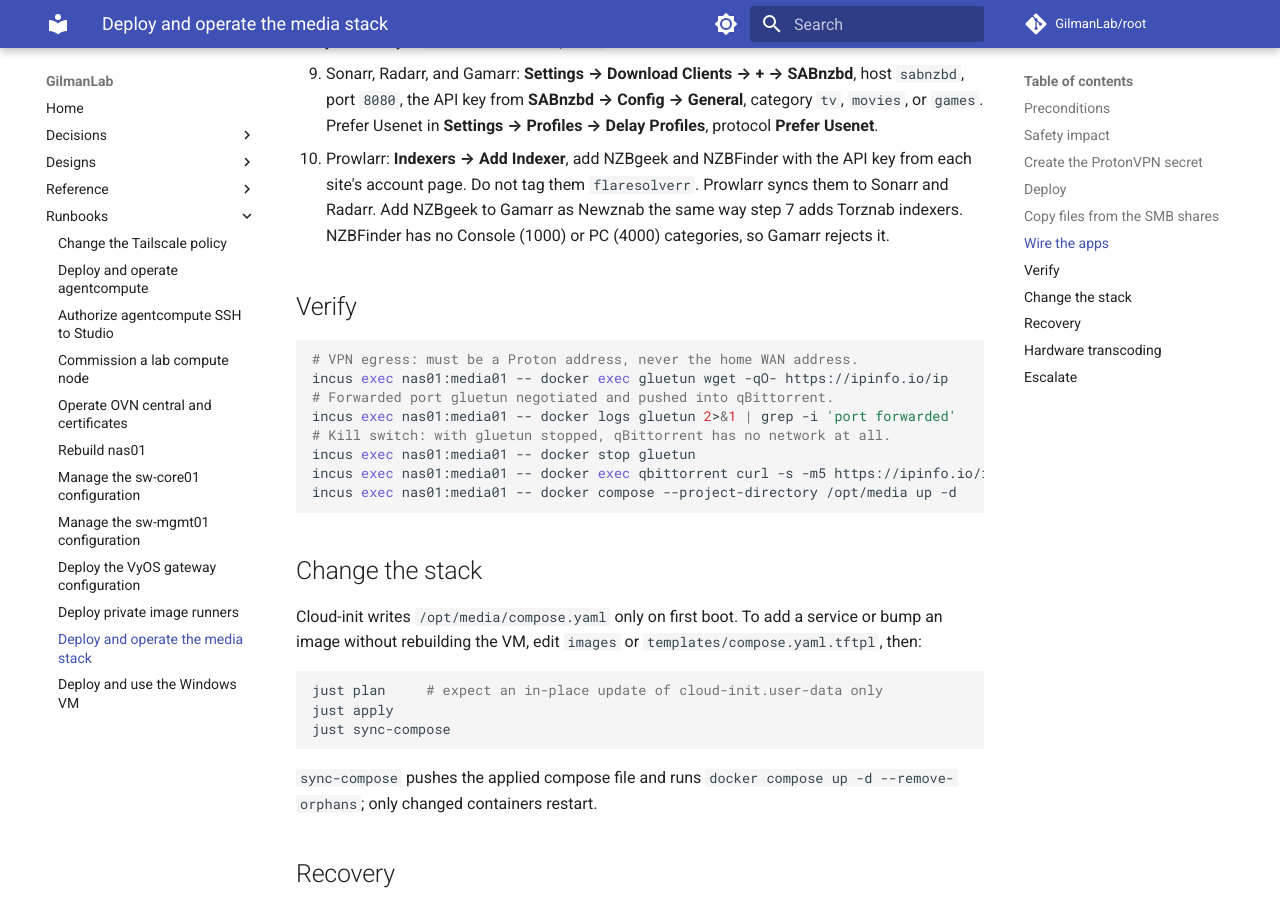
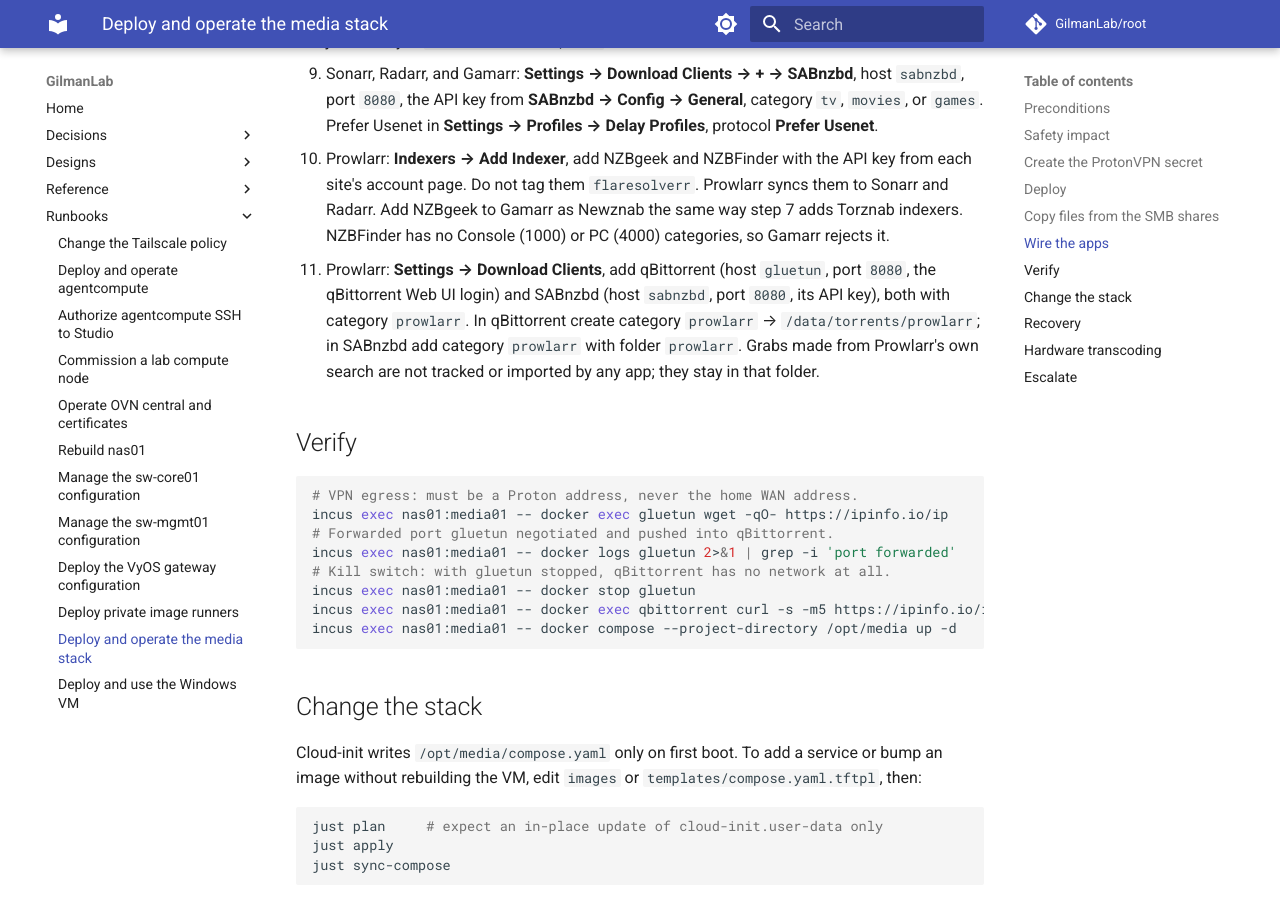
Before and after one commit to GilmanLab/root, an MkDocs documentation site: the page built from docs/docs/runbooks/media-stack.md, in a window 1280 px wide and 900 px high, scrolled down 4210 px. Built offline with MkDocs 1.6.1 and Material for MkDocs 9.7.7, drawn with Linux system fonts in a browser that asks for light colours; comment, search, counter and statistics services are not loaded; some of the changed text lies outside the part shown.

Commit message:
docs(media): add Prowlarr's own download clients to the media runbook (#56)

```diff
--- a/docs/docs/runbooks/media-stack.md
+++ b/docs/docs/runbooks/media-stack.md
@@ -130,7 +130,7 @@ All containers see the library volume at `/data`:
 
 | Path | Purpose |
 | --- | --- |
-| `/data/torrents/{tv,movies,games}` | qBittorrent category save paths |
+| `/data/torrents/{tv,movies,games,prowlarr}` | qBittorrent category save paths |
 | `/data/torrents/incomplete` | qBittorrent incomplete downloads |
 | `/data/usenet/incomplete`, `/data/usenet/complete/<category>` | SABnzbd downloads |
 | `/data/media/{tv,movies,games}` | Sonarr, Radarr, and Gamarr root folders; Jellyfin TV and movie libraries (read-only) |
@@ -177,6 +177,12 @@ All containers see the library volume at `/data`:
     Prowlarr syncs them to Sonarr and Radarr. Add NZBgeek to Gamarr as Newznab
     the same way step 7 adds Torznab indexers. NZBFinder has no Console (1000)
     or PC (4000) categories, so Gamarr rejects it.
+11. Prowlarr: **Settings → Download Clients**, add qBittorrent (host `gluetun`,
+    port `8080`, the qBittorrent Web UI login) and SABnzbd (host `sabnzbd`,
+    port `8080`, its API key), both with category `prowlarr`. In qBittorrent
+    create category `prowlarr` → `/data/torrents/prowlarr`; in SABnzbd add
+    category `prowlarr` with folder `prowlarr`. Grabs made from Prowlarr's own
+    search are not tracked or imported by any app; they stay in that folder.
 
 ## Verify
 
```
